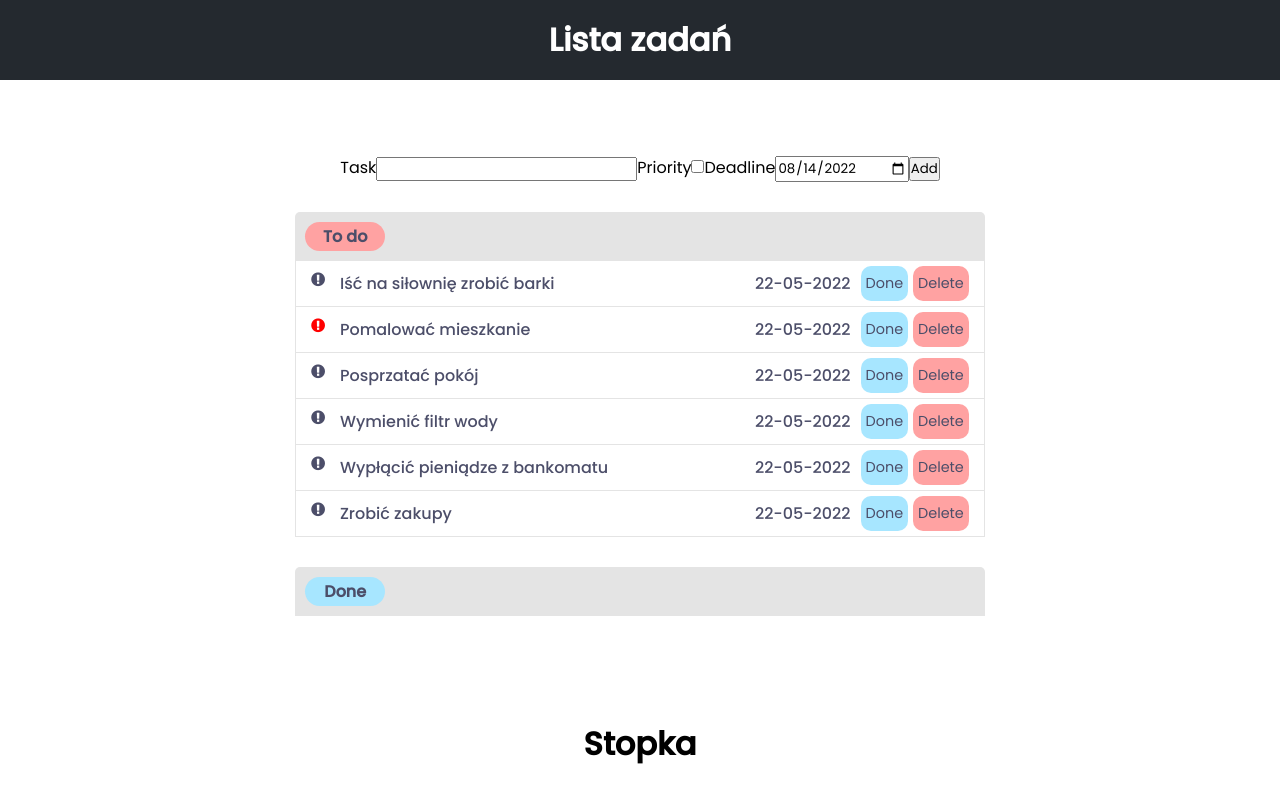
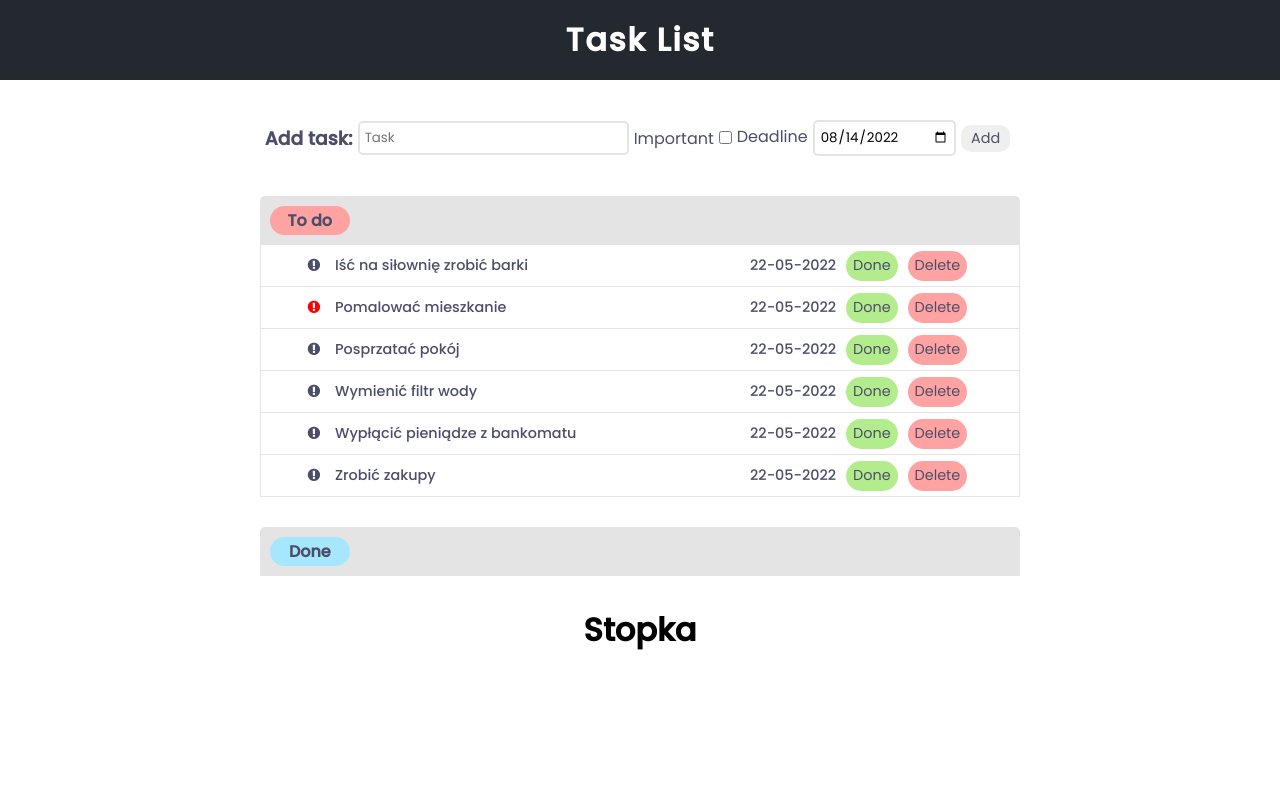
Before and after one commit to GrajMat/Task-list-in-react, a React (Create React App) app: page / in a window 1280 px wide. Built offline with nearby package versions, Linux system fonts and the light colour scheme.

Commit message:
add css style for Add Task component

```diff
--- a/src/Layouts/AddTask.jsx
+++ b/src/Layouts/AddTask.jsx
@@ -1,4 +1,6 @@
 import React, { useState } from 'react';
+
+import '../style/AddTask.css';
 
 
 const AddTask = ({ addTask }) => {
@@ -37,18 +39,24 @@ const AddTask = ({ addTask }) => {
     }
 
     return (
-        <div>
-            <label>Task
-                <input onChange={handleOnChange} type="text" name="text" value={state.text} />
+
+        <div className='addTask'>
+            <h3>Add task:</h3>
+
+            <label>
+                <input onChange={handleOnChange} type="text" name="text" value={state.text} placeholder="Task" />
+                {/* {state.message.length > 0 ? <p style={{ color: 'red' }}>{state.message}</p> : null} */}
+
             </label>
-            <label>Priority
-                <input onChange={handleOnChange} type="checkbox" name="checkbox" checked={state.isPriority} />
+
+
+            <label>Important
+                <input className='checkbox' onChange={handleOnChange} type="checkbox" name="checkbox" checked={state.isPriority} />
             </label>
             <label>Deadline
                 <input onChange={handleOnChange} type="date" name="date" value={state.date} />
             </label>
             <button onClick={createTask}>Add</button>
-            {state.message.length > 0 ? <p style={{ color: 'red' }}>{state.message}</p> : null}
         </div>
     );
 }
--- a/src/Layouts/Header.jsx
+++ b/src/Layouts/Header.jsx
@@ -4,7 +4,7 @@ import '../style/Header.css'
 
 const Header = () => {
     return (
-        <h1>Lista zadań</h1>
+        <h1>Task List</h1>
 
     );
 }
--- a/src/Layouts/Main.jsx
+++ b/src/Layouts/Main.jsx
@@ -41,9 +41,9 @@ const Main = ({ tasks, doneTask, showDialog, addTask }) => {
     return (
 
         <div>
-            <div>
-                <AddTask addTask={addTask} />
-            </div>
+
+            <AddTask addTask={addTask} />
+
             <div className='tasks'>
                 <div>
                     <h2 style={{ backgroundColor: '#FFA2A2' }}>To do</h2>
--- a/src/Layouts/Task.jsx
+++ b/src/Layouts/Task.jsx
@@ -35,7 +35,7 @@ const Task = ({ task, doneTask, showDialog }) => {
 
             <span className='text'>{text}</span>
             {active ? <span className='date'>{date}</span> : null}
-            {finishDate ? <span>Finish date: {newDate} {hours}:{minutes}</span> : null}
+            {finishDate ? <span className='date'>{newDate} {hours}:{minutes}</span> : null}
             {active ? <button className='doneBtn' onClick={() => { doneTask(id) }}>Done</button> : null}
             <button className='deleteBtn' onClick={() => { showDialog(id) }}>Delete</button>
         </li>
--- /dev/null
+++ b/src/style/AddTask.css
@@ -0,0 +1,29 @@
+.addTask {
+    margin: 30px;
+    position: relative;
+    display: flex;
+    align-items: center;
+    justify-content: space-evenly;
+    flex-direction: row;
+    padding: 5px;
+    color: #4C4E69;
+    border-radius: 5px;
+}
+
+.addTask input {
+    border: solid 2px #e4e4e4;
+    border-radius: 5px;
+    margin: 5px;
+    line-height: 20px;
+    padding: 5px
+}
+
+.addTask button {
+    font-size: 0.9em;
+    margin-right: 5px;
+    padding: 3px 10px;
+    border: none;
+    border-radius: 10px;
+    color: #4C4E69;
+    cursor: pointer;
+}
--- a/src/style/Header.css
+++ b/src/style/Header.css
@@ -8,4 +8,5 @@ header {
 
 header h1 {
     color: #fff;
+    letter-spacing: 0.05em;
 }
--- a/src/style/Main.css
+++ b/src/style/Main.css
@@ -4,6 +4,6 @@ main {
     justify-content: center;
     align-items: center;
     /* flex-direction: column; */
-    height: 80vh;
+    height: auto;
     background-color: #fff;
 }
--- a/src/style/Task.css
+++ b/src/style/Task.css
@@ -22,25 +22,27 @@
     padding: 2px 5px
 }
 
-.tasks li {
+.tasks ul li {
     list-style: none;
     border-left: 1px solid #e4e4e4;
     border-right: 1px solid #e4e4e4;
     border-bottom: 1px solid #e4e4e4;
     padding: 5px 10px;
     display: flex;
-    text-align: center;
+    align-items: center;
     justify-content: center;
     flex-direction: row;
 }
 
 .tasks button {
     font-size: 0.9em;
-    margin-right: 5px;
-    padding: 2px 5px;
+    margin-right: 10px;
+    padding: 2px 7px;
     border: none;
-    border-radius: 10px;
-    color: #4C4E69
+    border-radius: 15px;
+    color: #4C4E69;
+    cursor: pointer;
+    height: 30px;
 }
 
 .tasks .deleteBtn {
@@ -48,13 +50,13 @@
 }
 
 .tasks .doneBtn {
-    background-color: #A7E6FF;
+    background-color: #B3EC8D;
 }
 
 
 .tasks ul li span {
     margin: 5px;
-    font-size: 1em;
+    font-size: 0.9em;
     margin-right: 10px;
     font-weight: 500;
     color: #4C4E69;
@@ -64,3 +66,7 @@
     width: 400px;
     text-align: left;
 }
+
+.tasks ul li span.date span {
+    font-size: 0.8em;
+}
```
